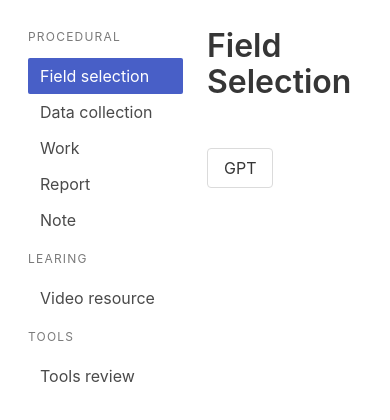
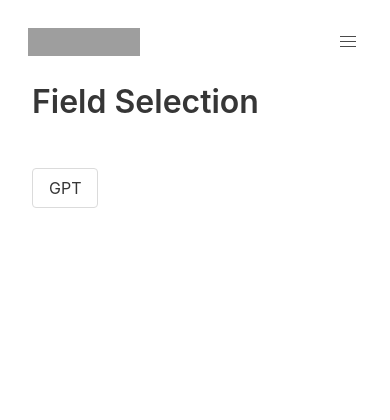
Before and after one commit to hsinpa/standard_procedural, a Next.js app: page / in a window 390 px wide. Shown: the top 420 px of the page. Built offline with nearby package versions, Linux system fonts and the light colour scheme; grey boxes are pictures that could not be loaded.

Commit message:
Support Mobile device

```diff
--- a/src/app/layout.tsx
+++ b/src/app/layout.tsx
@@ -1,5 +1,5 @@
 import '../../styles/globals.scss'
-import { SideBarDom } from './sidebar/SideDomElements'
+import { VerticalSideBarDom, HorizontalSideBarDom } from './sidebar/SideDomElements'
 
 export default function RootLayout({
   children,
@@ -8,9 +8,9 @@ export default function RootLayout({
 }) {
   return (
     <html lang="en">
-      <body className="className">
-        <aside className="column"><SideBarDom></SideBarDom></aside>
-        <main className="column is-four-fifths">{children}</main>
+      <body>
+        <aside><VerticalSideBarDom></VerticalSideBarDom><HorizontalSideBarDom></HorizontalSideBarDom></aside>
+        <main>{children}</main>
       </body>
     </html>
   )
--- a/src/app/sidebar/SideDomClient.tsx
+++ b/src/app/sidebar/SideDomClient.tsx
@@ -4,10 +4,11 @@ import { usePathname } from 'next/navigation'
 
 export interface SidebarProps {
     url: string,
-    name: string
+    name: string,
+    classname?: string,
   }
 
-  export function SidebarLink({url, name} : SidebarProps) {
+  export function SidebarDesktopLink({url, name} : SidebarProps) {
     const pathname = usePathname()
     let highlight_class = pathname.includes(url) ? "is-active" : "";
 
@@ -17,3 +18,9 @@ export interface SidebarProps {
       <li><Link href={url} className={highlight_class} >{name}</Link></li>
     )
   }
+
+  export function SidebarMobileLink({url, name, classname} : SidebarProps) {
+    return (
+      <Link href={url} className={classname}>{name}</Link>
+    )
+  }
--- a/src/app/sidebar/SideDomElements.tsx
+++ b/src/app/sidebar/SideDomElements.tsx
@@ -1,32 +1,79 @@
-import {SidebarProps, SidebarLink} from './SideDomClient';
+'use client'
+import Link from 'next/link';
+import {SidebarProps, SidebarDesktopLink, SidebarMobileLink} from './SideDomClient';
 import React from 'react';
 
-export const SideBarDom  = () => {
-  return <div className='menu'>
+export const VerticalSideBarDom  = () => {
+  return <div className='menu desktop-menu'>
 	<p className="menu-label">
 		Procedural
 	</p>
 	<ul className='menu-list'>
-		<SidebarLink name="Field selection" url="/procedural/field_selection"></SidebarLink>
-		<SidebarLink name="Data collection" url="/procedural/data_collection"></SidebarLink>
-		<SidebarLink name="Work" url="/procedural/work"></SidebarLink>
-		<SidebarLink name="Report" url="/procedural/report"></SidebarLink>
-		<SidebarLink name="Note" url="/procedural/note"></SidebarLink>
+		<SidebarDesktopLink name="Field selection" url="/procedural/field_selection"></SidebarDesktopLink>
+		<SidebarDesktopLink name="Data collection" url="/procedural/data_collection"></SidebarDesktopLink>
+		<SidebarDesktopLink name="Work" url="/procedural/work"></SidebarDesktopLink>
+		<SidebarDesktopLink name="Report" url="/procedural/report"></SidebarDesktopLink>
+		<SidebarDesktopLink name="Note" url="/procedural/note"></SidebarDesktopLink>
 	</ul>
 
 	<p className="menu-label">
 		Learing
 	</p>
 	<ul className='menu-list'>
-		<SidebarLink name="Video resource" url="/learning/video_resources"></SidebarLink>
+		<SidebarDesktopLink name="Video resource" url="/learning/video_resources"></SidebarDesktopLink>
 	</ul>
 
 	<p className="menu-label">
 		Tools
 	</p>
 	<ul className='menu-list'>
-		<SidebarLink name="Tools review" url="/tools/tools_review"></SidebarLink>
+		<SidebarDesktopLink name="Tools review" url="/tools/tools_review"></SidebarDesktopLink>
 	</ul>
 
     </div>;
   }
+
+  export const HorizontalSideBarDom  = () => {
+
+	function on_navbar_click(e: any) {
+		document.querySelector(".navbar-burger")?.classList.toggle("is-active");
+		document.querySelector(".navbar-menu")?.classList.toggle("is-active");
+	}
+
+	return (
+
+	<nav className="navbar mobile-menu" role="navigation" aria-label="main navigation">
+	<div className="navbar-brand">
+		<a className="navbar-item" href="https://bulma.io">
+		<img src="https://bulma.io/images/bulma-logo.png" width="112" height="28"></img>
+		</a>
+
+		<a role="button" className="navbar-burger" aria-label="menu" aria-expanded="false" onClick={on_navbar_click}>
+		<span aria-hidden="true"></span>
+		<span aria-hidden="true"></span>
+		<span aria-hidden="true"></span>
+		</a>
+	</div>
+
+		<div className="navbar-menu">
+			<div className="navbar-start">
+				<div className="navbar-item has-dropdown is-hoverable">
+
+					<SidebarMobileLink name="Procedural" url="/procedural/field_selection" classname='navbar-link'></SidebarMobileLink>
+
+					<div className="navbar-dropdown">
+						<SidebarMobileLink name="Field selection" url="/procedural/field_selection" classname='navbar-item'></SidebarMobileLink>
+						<SidebarMobileLink name="Data collection" url="/procedural/data_collection" classname='navbar-item'></SidebarMobileLink>
+						<SidebarMobileLink name="Work" url="/procedural/work" classname='navbar-item'></SidebarMobileLink>
+						<SidebarMobileLink name="Report" url="/procedural/report" classname='navbar-item'></SidebarMobileLink>
+						<SidebarMobileLink name="Note" url="/procedural/note" classname='navbar-item'></SidebarMobileLink>
+					</div>
+				</div>
+
+				<SidebarMobileLink name="Video resource" url="/learning/video_resources" classname='navbar-item'></SidebarMobileLink>
+				<SidebarMobileLink name="Tools review" url="/tools/tools_review" classname='navbar-item'></SidebarMobileLink>
+			</div>
+		</div>
+	</nav>
+	);
+}
--- a/styles/layout.scss
+++ b/styles/layout.scss
@@ -1,12 +1,37 @@
 body {
-    display: flex;
     padding: 1em;
-    .sidebar {
-        flex: 1;
+
+    aside {
+        display: inline-block;
+
+        .desktop-menu {
+            min-width: 14em;
+            padding: 1em;
+            display: inline-block;
+        }
+
+        .mobile-menu {
+            display: none;
+        }
+
+        @media screen and (max-width: 768px) {
+            display: block;
+
+            .mobile-menu {
+                display: block;
+            }
+
+            .desktop-menu {
+                display: none;
+            }
+        }
     }
 
-    .mainContent {
-        flex: 3;
+    main {
+        padding: 1em;
+
+        display: inline-block;
+        vertical-align:top; /* <---- this */
     }
 }
 
```
